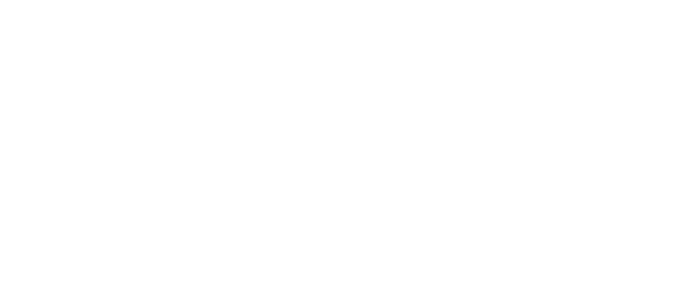
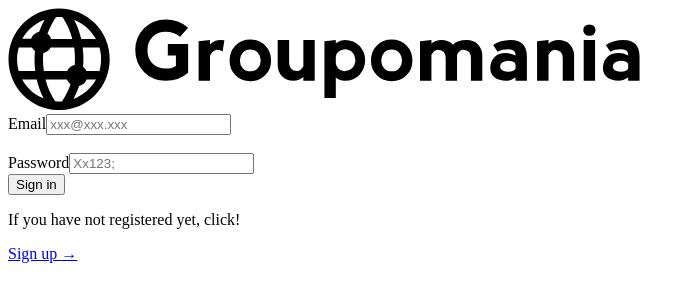
Before and after one commit to GulcanC/Groupmania_2024, a Vue app in the folder frontend/: page /login in a window 1280 px wide. Before the commit this address had no page. Shown: the top 302 px of the page, without its empty margins (0-695 px from the left). Built offline with nearby package versions, Linux system fonts and the light colour scheme.

Commit message:
sign in component works very well

```diff
--- a/frontend/src/components/SignInComp.vue
+++ b/frontend/src/components/SignInComp.vue
@@ -0,0 +1,93 @@
+<template>
+  <div>
+    <HeaderComp />
+    <div>
+      <form
+        @submit.prevent="login"
+        method="post"
+        aria-label="Sign in form"
+        class="form-login"
+      >
+        <div>
+          <label for="email">Email</label>
+          <input
+            type="email"
+            id="email"
+            placeholder="xxx@xxx.xxx"
+            autocomplete="off"
+            v-model="user.email"
+          />
+        </div>
+        <br />
+
+        <div>
+          <label for="password">Password</label>
+          <input
+            type="password"
+            id="password"
+            placeholder="Xx123;"
+            autocomplete="off"
+            v-model="user.password"
+          />
+        </div>
+
+        <button role="button" class="btn-login" type="submit">Sign in</button>
+        <p>{{ errorMessage }}</p>
+      </form>
+    </div>
+
+    <div>
+      <p>If you have not registered yet, click!</p>
+      <router-link to="/signup">
+        <p>Sign up &rarr;</p>
+      </router-link>
+    </div>
+  </div>
+</template>
+
+<script>
+import HeaderComp from "@/components/HeaderComp.vue";
+import axios from "axios";
+
+export default {
+  name: "SignInComp",
+  components: { HeaderComp },
+  data() {
+    return {
+      user: {
+        email: "",
+        password: "",
+      },
+      errorMessage: "",
+    };
+  },
+  methods: {
+    async login() {
+      if (this.user.email || this.user.password) {
+        await axios
+          .post("auth/login", this.user)
+          .then((response) => {
+            console.log(response);
+            if (response.status == 200) {
+              localStorage.setItem("token", response.data.token);
+              this.$router.push("/post");
+              this.$store.commit("SET_USER", response.data);
+            }
+          })
+          .catch((error) => {
+            if (error.response.status == 401) {
+              this.errorMessage = error.response.data.errorMessage
+                ? error.response.data.errorMessage
+                : error;
+            } else {
+              this.errorMessage =
+                "⛔️ We don't have access to the server at the moment, please try again later.";
+            }
+          });
+      } else if (!this.user.email || !this.user.password) {
+        this.errorMessage = "⛔️ Plesae fill in the fields!";
+      }
+    },
+  },
+};
+</script>
--- a/frontend/src/components/SignUpComp.vue
+++ b/frontend/src/components/SignUpComp.vue
@@ -54,7 +54,7 @@
             type="password"
             id="password"
             class="form-control"
-            placeholder="Xx1;"
+            placeholder="Xx123;"
             autocomplete="off"
             v-model="user.password"
           />
--- a/frontend/src/router/index.js
+++ b/frontend/src/router/index.js
@@ -1,6 +1,7 @@
 import { createRouter, createWebHistory } from "vue-router";
 import HomePage from "@/views/HomePage.vue";
 import SignUpPage from "@/views/SignUpPage.vue";
+import SignInPage from "@/views/SignInPage.vue";
 
 
 
@@ -15,6 +16,12 @@ const routes = [
         path: "/signup",
         name: "SignUpPage",
         component: SignUpPage
+    },
+
+    {
+        path: "/login",
+        name: "SignInPage",
+        component: SignInPage
     }
 ]
 
--- a/frontend/src/store/index.js
+++ b/frontend/src/store/index.js
@@ -4,5 +4,10 @@ import { createStore } from "vuex";
 export default createStore({
     state: {
         user: {}
+    },
+    mutations: {
+        SET_USER(state, user) {
+            state.user =user;
+        }
     }
 })
```
